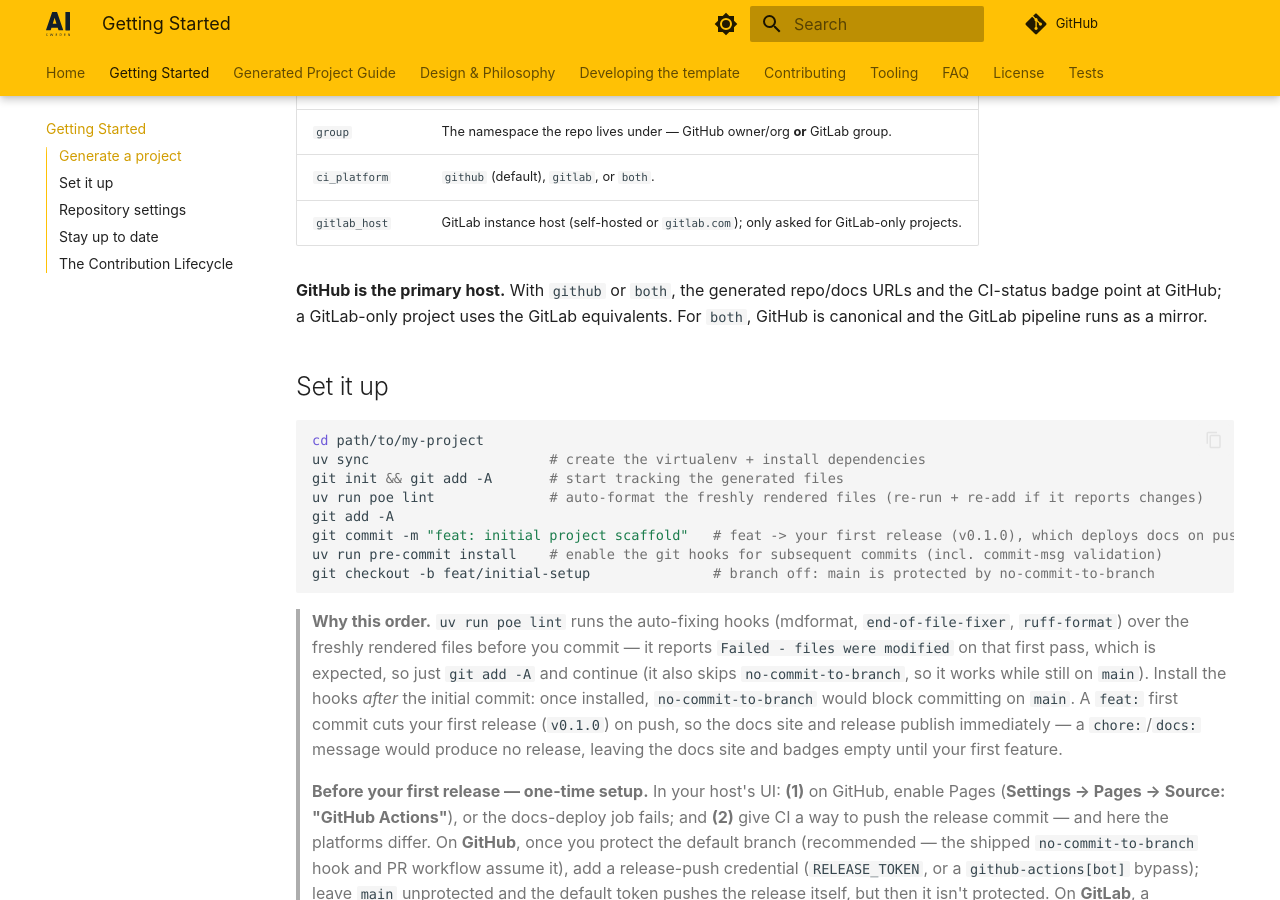
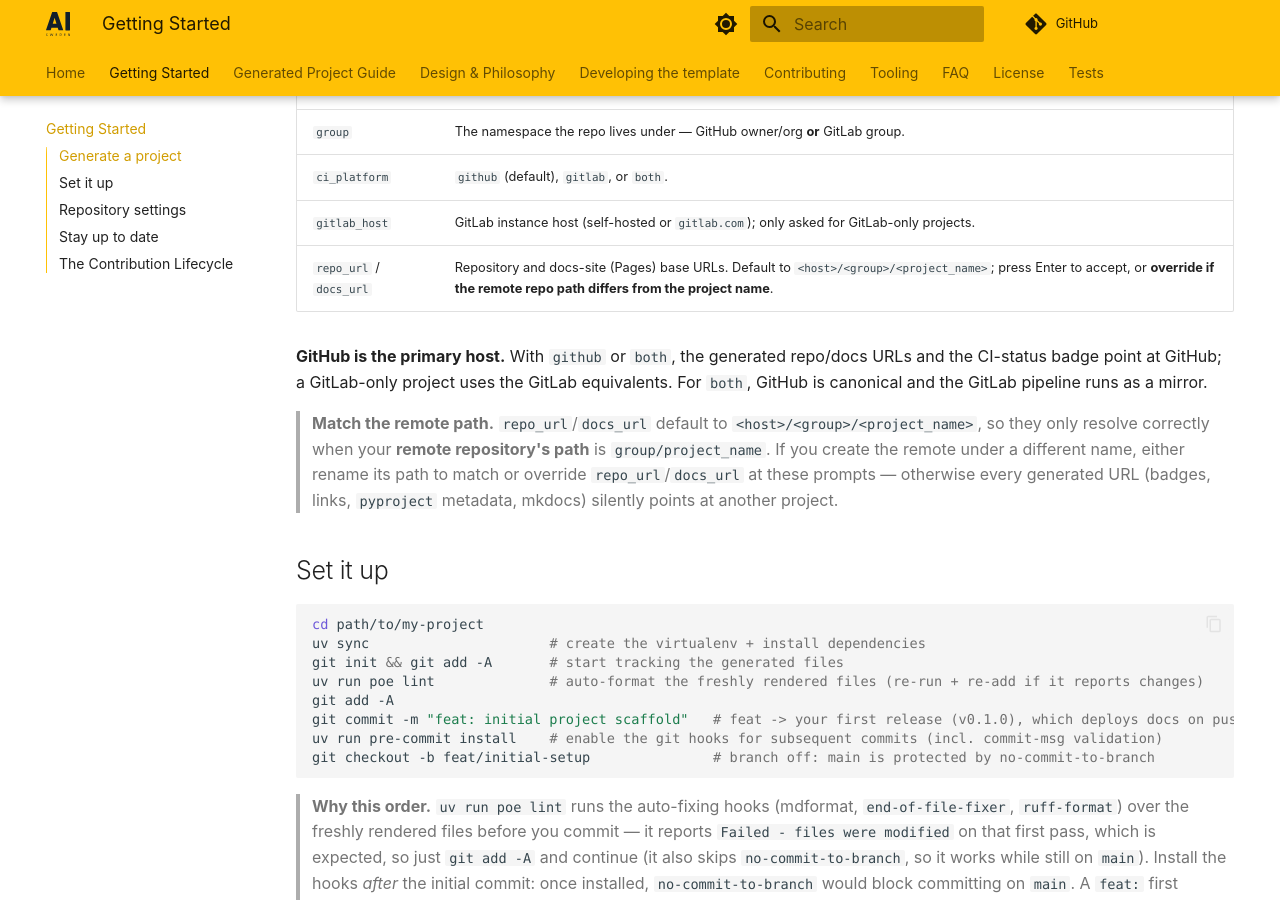
Before and after one commit to aidotse/pymaxq, an MkDocs documentation site: the page built from docs/getting-started.md, in a window 1280 px wide and 900 px high, scrolled down 648 px. Built offline with MkDocs 1.6.1 and Material for MkDocs 9.7.7, drawn with Linux system fonts in a browser that asks for light colours; comment, search, counter and statistics services are not loaded.

Commit message:
feat: make repo_url/docs_url overridable prompts
repo_url/docs_url were computed (when: false) from group/project_name and
never stored in .copier-answers.yml, so a project whose REMOTE path differs
from its project_name silently got badges, repo/docs links, pyproject
metadata and mkdocs URLs pointing at a different (wrong) project — with no
way to correct it short of hand-editing every rendered file.

Make both prompts (defaults unchanged, so accepting them reproduces the old
behavior) so the value is stored and overridable via copier, and document
the group/project_name-must-match-the-remote-path coupling in
getting-started.

Applies to both GitHub and GitLab generations.

Co-Authored-By: Claude Opus 4.8 (1M context) <noreply@anthropic.com>

```diff
--- a/docs/getting-started.md
+++ b/docs/getting-started.md
@@ -16,19 +16,25 @@ copier copy --trust https://github.com/aidotse/pymaxq path/to/my-project
 
 Copier asks a short set of questions and renders the template accordingly:
 
-| Prompt             | Meaning                                                                                  |
-| ------------------ | ---------------------------------------------------------------------------------------- |
-| `project_name`     | Project slug (lowercase, hyphens), e.g. `my-awesome-project`. Used in repo/docs URLs.    |
-| `package_name`     | Importable package name (defaults to the slug with underscores).                         |
-| `description`      | One-line description.                                                                    |
-| `author` / `email` | Author name and email.                                                                   |
-| `group`            | The namespace the repo lives under — GitHub owner/org **or** GitLab group.               |
-| `ci_platform`      | `github` (default), `gitlab`, or `both`.                                                 |
-| `gitlab_host`      | GitLab instance host (self-hosted or `gitlab.com`); only asked for GitLab-only projects. |
+| Prompt                  | Meaning                                                                                                                                                                               |
+| ----------------------- | ------------------------------------------------------------------------------------------------------------------------------------------------------------------------------------- |
+| `project_name`          | Project slug (lowercase, hyphens), e.g. `my-awesome-project`. Used in repo/docs URLs.                                                                                                 |
+| `package_name`          | Importable package name (defaults to the slug with underscores).                                                                                                                      |
+| `description`           | One-line description.                                                                                                                                                                 |
+| `author` / `email`      | Author name and email.                                                                                                                                                                |
+| `group`                 | The namespace the repo lives under — GitHub owner/org **or** GitLab group.                                                                                                            |
+| `ci_platform`           | `github` (default), `gitlab`, or `both`.                                                                                                                                              |
+| `gitlab_host`           | GitLab instance host (self-hosted or `gitlab.com`); only asked for GitLab-only projects.                                                                                              |
+| `repo_url` / `docs_url` | Repository and docs-site (Pages) base URLs. Default to `<host>/<group>/<project_name>`; press Enter to accept, or **override if the remote repo path differs from the project name**. |
 
 **GitHub is the primary host.** With `github` or `both`, the generated repo/docs URLs and the CI-status badge point at
 GitHub; a GitLab-only project uses the GitLab equivalents. For `both`, GitHub is canonical and the GitLab pipeline runs
 as a mirror.
+
+> **Match the remote path.** `repo_url`/`docs_url` default to `<host>/<group>/<project_name>`, so they only resolve
+> correctly when your **remote repository's path** is `group/project_name`. If you create the remote under a different
+> name, either rename its path to match or override `repo_url`/`docs_url` at these prompts — otherwise every generated
+> URL (badges, links, `pyproject` metadata, mkdocs) silently points at another project.
 
 ## Set it up
 
```
Also changed, not shown: copier.yml (+13 -3 lines).
